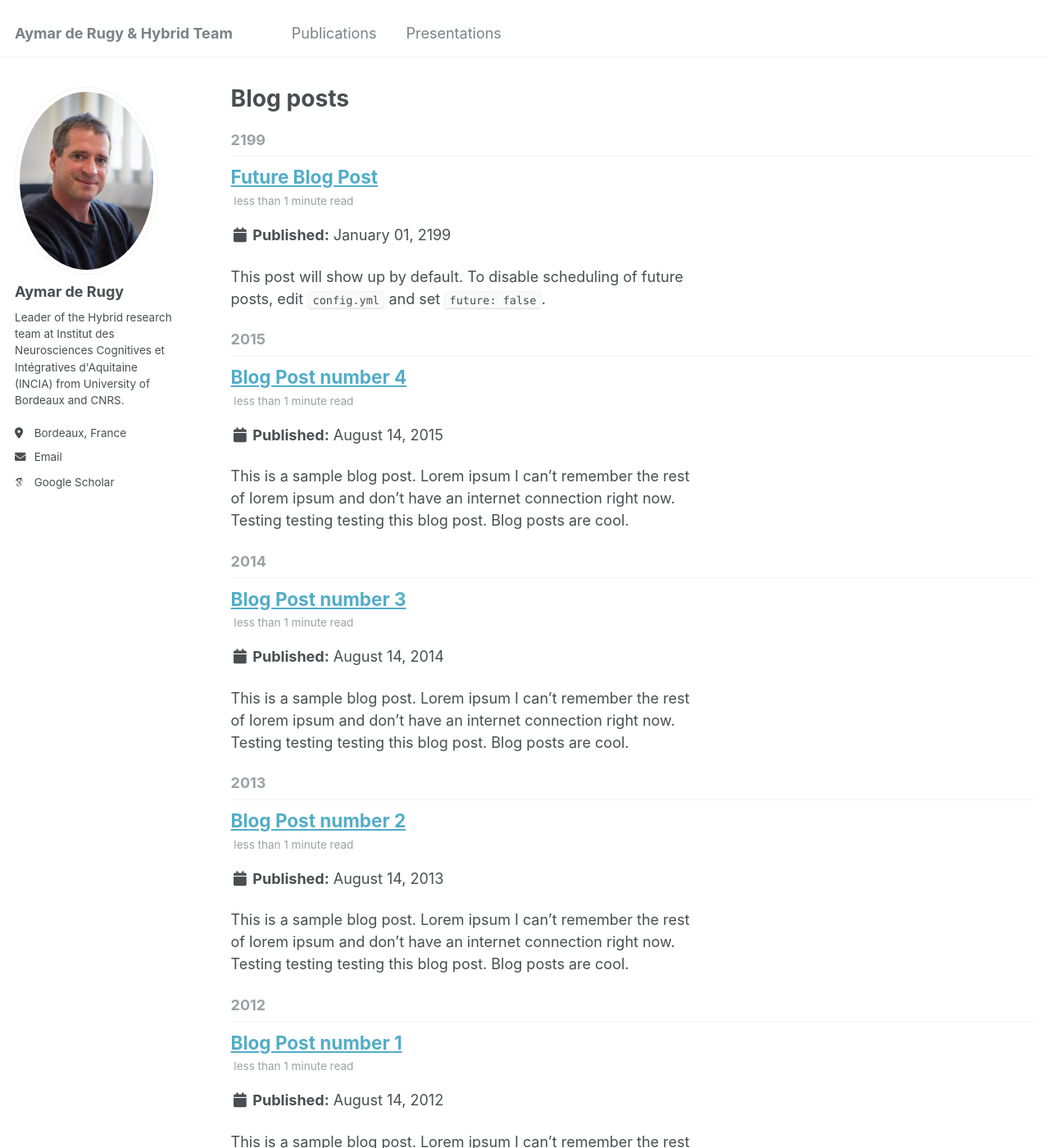
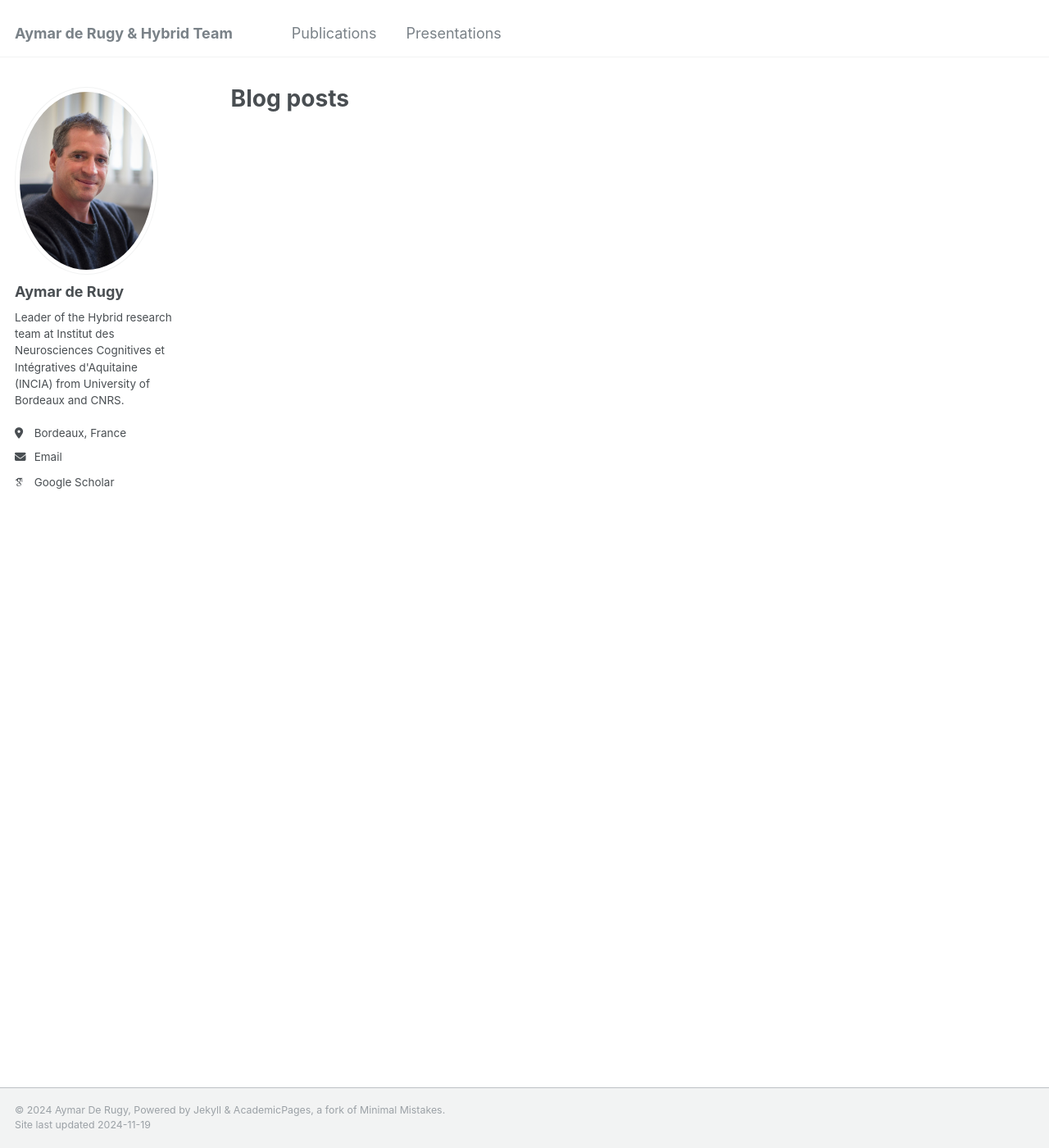
Before and after one commit to aymarderugy/aymarderugy.github.io, a Jekyll site: the page built from _pages/year-archive.html, in a window 1280 px wide and 1400 px high. Shown: the whole window at 82% size. Built offline with Jekyll 4.4.1, drawn with Linux system fonts in a browser that asks for light colours; some web fonts are replaced; some of the changed text lies outside the part shown.

```diff
--- a/_posts/2012-08-14-blog-post-1.md
+++ /dev/null
@@ -1,20 +0,0 @@
----
-title: 'Blog Post number 1'
-date: 2012-08-14
-permalink: /posts/2012/08/blog-post-1/
-tags:
-  - cool posts
-  - category1
-  - category2
----
-
-This is a sample blog post. Lorem ipsum I can't remember the rest of lorem ipsum and don't have an internet connection right now. Testing testing testing this blog post. Blog posts are cool.
-
-Headings are cool
-======
-
-You can have many headings
-======
-
-Aren't headings cool?
-------
--- a/_posts/2013-08-14-blog-post-2.md
+++ /dev/null
@@ -1,20 +0,0 @@
----
-title: 'Blog Post number 2'
-date: 2013-08-14
-permalink: /posts/2013/08/blog-post-2/
-tags:
-  - cool posts
-  - category1
-  - category2
----
-
-This is a sample blog post. Lorem ipsum I can't remember the rest of lorem ipsum and don't have an internet connection right now. Testing testing testing this blog post. Blog posts are cool.
-
-Headings are cool
-======
-
-You can have many headings
-======
-
-Aren't headings cool?
-------
--- a/_posts/2014-08-14-blog-post-3.md
+++ /dev/null
@@ -1,20 +0,0 @@
----
-title: 'Blog Post number 3'
-date: 2014-08-14
-permalink: /posts/2014/08/blog-post-3/
-tags:
-  - cool posts
-  - category1
-  - category2
----
-
-This is a sample blog post. Lorem ipsum I can't remember the rest of lorem ipsum and don't have an internet connection right now. Testing testing testing this blog post. Blog posts are cool.
-
-Headings are cool
-======
-
-You can have many headings
-======
-
-Aren't headings cool?
-------
--- a/_posts/2199-01-01-future-post.md
+++ /dev/null
@@ -1,11 +0,0 @@
----
-title: 'Future Blog Post'
-date: 2199-01-01
-permalink: /posts/2012/08/blog-post-4/
-tags:
-  - cool posts
-  - category1
-  - category2
----
-
-This post will show up by default. To disable scheduling of future posts, edit `config.yml` and set `future: false`.
```
Also changed, not shown: _portfolio/portfolio-1.md (deleted, +0 -7 lines), _portfolio/portfolio-2.html (deleted, +0 -7 lines), _posts/2015-08-14-blog-post-4.md (deleted, +0 -20 lines), _talks/2024-11-21-poster.md (+4 -4 lines), _talks/2024-11-23-poster.md (+3 -3 lines), _teaching/2014-spring-teaching-1.md (deleted, +0 -20 lines), _teaching/2015-spring-teaching-2.md (deleted, +0 -20 lines), 8 other files.
